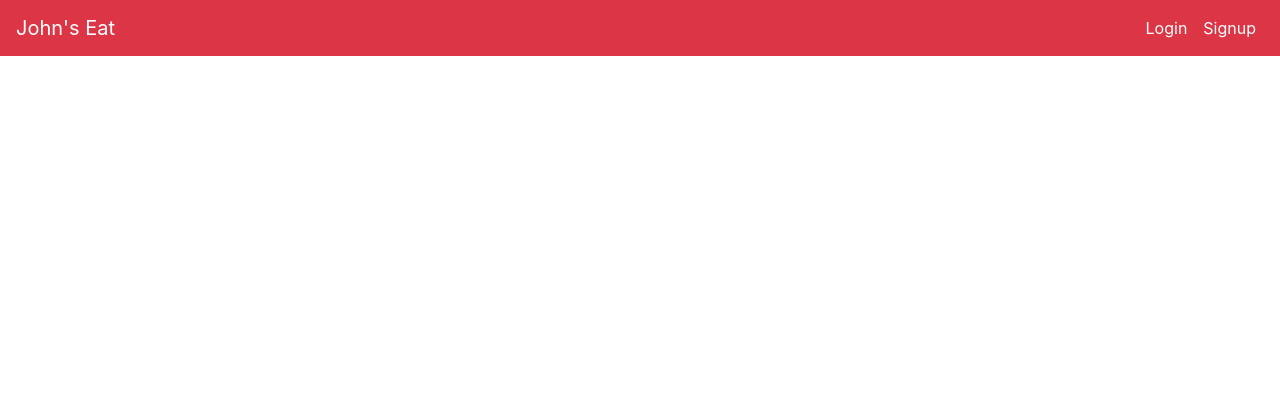
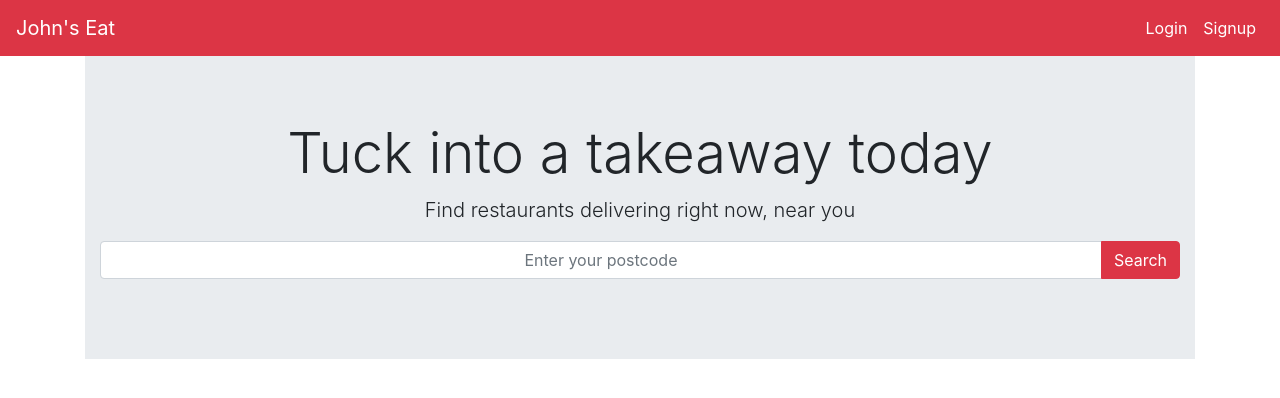
Before and after one commit to JohnObla/johns-eat, a Django app: page / in a window 1280 px wide. Shown: the top 398 px of the page. Run offline with Django 3.2, Linux system fonts and the light colour scheme; data that the repository does not hold is empty; parts of the project's set-up code (start-up, migrations or seed data) failed here and were passed over; some libraries are stand-ins or nearby versions.

Commit message:
Cool looking homepage

```diff
--- a/templates/home.html
+++ b/templates/home.html
@@ -2,6 +2,22 @@
 {% load static %}
 
 {% block content %}
+
+
+<div class="jumbotron jumbotron-fluid">
+    <div class="container">
+        <h1 class="display-4 text-center">Tuck into a takeaway today</h1>
+        <p class="lead text-center">Find restaurants delivering right now, near you</p>
+        <div class="input-group mb-3">
+            <input type="text" class="form-control text-center" placeholder="Enter your postcode" aria-label="Postcode"
+                aria-describedby="button-addon2">
+            <div class="input-group-append">
+                <button class="btn btn-danger" type="button" id="button-addon2">Search</button>
+            </div>
+        </div>
+    </div>
+</div>
+
 
 <ul>
     <p></p>
```
